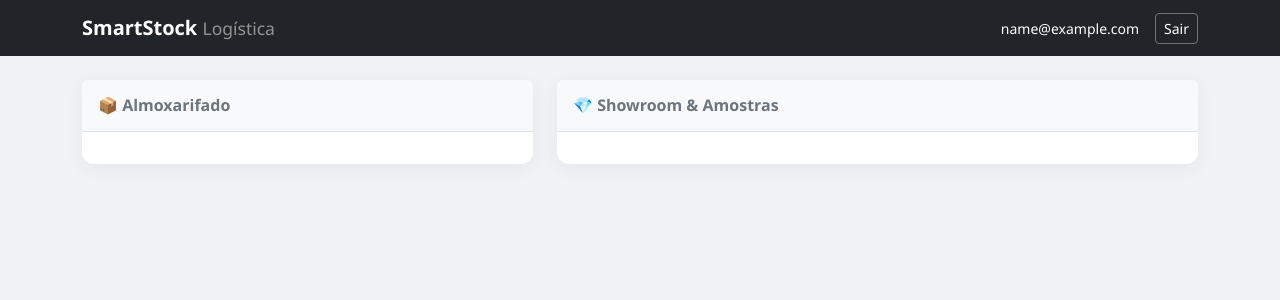
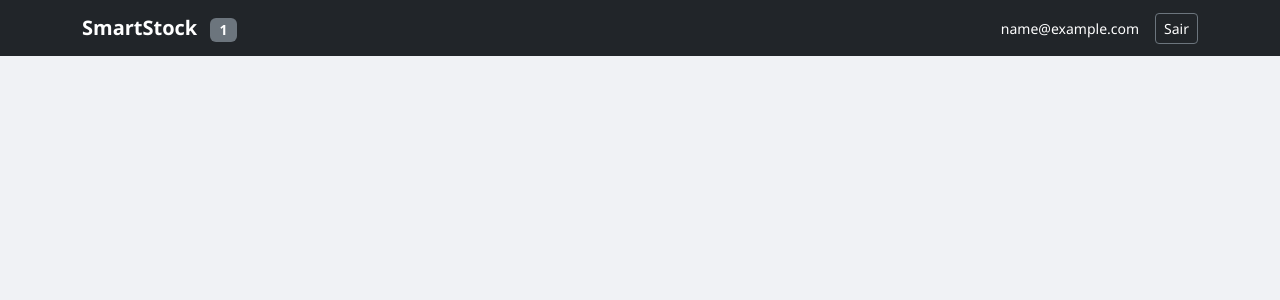
Before and after one commit to elo-estoque/elostock, a Flask app: page /dashboard in a window 1280 px wide. Shown: the top 300 px of the page. Run offline with Flask 3, Linux system fonts and the light colour scheme; the visitor is signed in with stand-in values (Sample User, id 1).

Commit message:
Update index.html

```diff
--- a/templates/index.html
+++ b/templates/index.html
@@ -10,8 +10,7 @@
         body { background-color: #f0f2f5; font-family: 'Segoe UI', system-ui, sans-serif; }
         .content-box { background: white; border-radius: 12px; box-shadow: 0 4px 20px rgba(0,0,0,0.05); padding: 2rem; }
         .card-item { transition: all 0.2s; border: none; border-bottom: 1px solid #eee; }
-        .card-item:last-child { border-bottom: none; }
-        .badge-status { font-size: 0.8em; padding: 0.4em 0.8em; }
+        .card-item:hover { background-color: #fcfcfc; }
     </style>
 </head>
 <body>
@@ -19,13 +18,13 @@
     {% if view_mode == 'login' %}
     <div class="container d-flex align-items-center justify-content-center" style="height: 100vh;">
         <div class="content-box text-center" style="width: 100%; max-width: 400px;">
-            <i class="bi bi-box-seam-fill text-primary mb-3" style="font-size: 3rem;"></i>
-            <h3 class="fw-bold mb-4">SmartStock</h3>
+            <i class="bi bi-shield-lock-fill text-primary mb-3" style="font-size: 3rem;"></i>
+            <h3 class="fw-bold mb-4">Acesso Restrito</h3>
             {% if erro %}<div class="alert alert-danger py-2 small">{{ erro }}</div>{% endif %}
             <form method="POST">
-                <input type="email" name="login_email" class="form-control mb-3" placeholder="E-mail" required>
+                <input type="email" name="login_email" class="form-control mb-3" placeholder="E-mail Corporativo" required>
                 <input type="password" name="login_password" class="form-control mb-4" placeholder="Senha" required>
-                <button type="submit" class="btn btn-primary w-100 py-2 fw-bold">ENTRAR</button>
+                <button type="submit" class="btn btn-primary w-100 py-2 fw-bold">ACESSAR SISTEMA</button>
             </form>
         </div>
     </div>
@@ -33,7 +32,10 @@
     {% elif view_mode == 'dashboard' %}
     <nav class="navbar navbar-dark bg-dark mb-4">
         <div class="container">
-            <span class="navbar-brand fw-bold">SmartStock <small class="fw-normal opacity-50">Logística</small></span>
+            <span class="navbar-brand fw-bold">
+                SmartStock
+                <span class="badge bg-secondary ms-2" style="font-size: 0.7em">{{ role }}</span>
+            </span>
             <div class="d-flex align-items-center gap-3">
                 <span class="text-white small d-none d-md-block">{{ user }}</span>
                 <a href="/logout" class="btn btn-outline-secondary btn-sm text-white">Sair</a>
@@ -42,11 +44,14 @@
     </nav>
 
     <div class="container">
-        <div class="row g-4">
-            <div class="col-lg-5">
+        <div class="row g-4 justify-content-center">
+
+            {% if produtos|length > 0 or role == 'ADMINISTRATOR' and amostras|length == 0 %}
+            <div class="{{ 'col-12' if amostras|length == 0 else 'col-lg-5' }}">
                 <div class="content-box p-0 h-100">
-                    <div class="p-3 border-bottom bg-light rounded-top">
+                    <div class="p-3 border-bottom bg-light rounded-top d-flex justify-content-between">
                         <h6 class="mb-0 fw-bold text-secondary">📦 Almoxarifado</h6>
+                        <span class="badge bg-secondary">{{ produtos|length }} itens</span>
                     </div>
                     <div class="p-3">
                         {% for p in produtos %}
@@ -55,22 +60,26 @@
                             <div>
                                 <div class="fw-bold">{{ p.nome }}</div>
                                 <small class="text-muted">{{ p.localizacao }}</small>
-                                {% if critico %}<span class="badge bg-danger ms-1">Baixo!</span>{% endif %}
                             </div>
                             <div class="text-end">
                                 <div class="h5 mb-0 fw-bold">{{ p.quantidade }}</div>
                                 <a href="/acao/produto/{{ p.id }}" class="btn btn-link btn-sm p-0 text-decoration-none">Retirar</a>
                             </div>
                         </div>
+                        {% else %}
+                            <div class="p-4 text-center text-muted">Acesso restrito ou sem produtos.</div>
                         {% endfor %}
                     </div>
                 </div>
             </div>
+            {% endif %}
 
-            <div class="col-lg-7">
+            {% if amostras|length > 0 or role == 'ADMINISTRATOR' and produtos|length == 0 %}
+            <div class="{{ 'col-12' if produtos|length == 0 else 'col-lg-7' }}">
                 <div class="content-box p-0 h-100">
-                    <div class="p-3 border-bottom bg-light rounded-top">
-                        <h6 class="mb-0 fw-bold text-secondary">💎 Showroom & Amostras</h6>
+                    <div class="p-3 border-bottom bg-light rounded-top d-flex justify-content-between">
+                        <h6 class="mb-0 fw-bold text-secondary">💎 Showroom & Logística</h6>
+                        <span class="badge bg-secondary">{{ amostras|length }} peças</span>
                     </div>
                     <div class="p-3">
                         {% for a in amostras %}
@@ -78,110 +87,87 @@
                             <div class="d-flex justify-content-between align-items-start mb-2">
                                 <div>
                                     <h6 class="mb-0 fw-bold">{{ a.nome }}</h6>
-                                    <small class="text-muted" style="font-size: 0.8rem;">PAT: {{ a.codigo_patrimonio or 'S/N' }}</small>
+                                    <small class="text-muted">PAT: {{ a.codigo_patrimonio or 'S/N' }}</small>
                                 </div>
                                 {% if a.status == 'DISPONIVEL' %}
-                                    <span class="badge bg-success bg-opacity-10 text-success border border-success badge-status">Disponível</span>
+                                    <span class="badge bg-success bg-opacity-10 text-success border border-success">Disponível</span>
                                 {% else %}
-                                    <span class="badge bg-warning bg-opacity-10 text-warning border border-warning text-dark badge-status">Em Rua</span>
+                                    <span class="badge bg-warning bg-opacity-10 text-warning border border-warning text-dark">Em Rua</span>
                                 {% endif %}
                             </div>
 
                             {% if a.status == 'DISPONIVEL' %}
-                                <div class="d-flex align-items-center text-muted small mt-2">
-                                    <i class="bi bi-geo-alt-fill me-1 text-success"></i>
-                                    <span>Local Físico: <strong>{{ a.local_fisico or 'Não definido' }}</strong></span>
-                                </div>
+                                <div class="small text-muted mt-2"><i class="bi bi-geo-alt-fill me-1"></i> Local: {{ a.local_fisico or 'Não definido' }}</div>
                             {% else %}
                                 <div class="bg-light p-2 rounded mt-2 border">
                                     <div class="d-flex justify-content-between small mb-1">
                                         <span><strong>Resp:</strong> {{ a.vendedor_responsavel }}</span>
                                         <span class="text-danger fw-bold">Volta: {{ a.data_prevista_retorno.strftime('%d/%m') if a.data_prevista_retorno else '?' }}</span>
                                     </div>
-                                    <div class="small text-muted border-top pt-1 mt-1">
-                                        <i class="bi bi-truck me-1"></i> Enviado para: <strong>{{ a.cliente_destino or 'Cliente ñ inf.' }}</strong><br>
-                                        <span class="ms-3">{{ a.logradouro or 'Sem endereço cadastrado' }}</span>
+                                    <div class="small text-muted pt-1">
+                                        <i class="bi bi-truck me-1"></i> Destino: <strong>{{ a.cliente_destino or 'Não inf.' }}</strong>
                                     </div>
                                 </div>
                             {% endif %}
 
                             <a href="/acao/amostra/{{ a.id }}" class="btn btn-outline-dark btn-sm w-100 mt-2 rounded-pill">Gerenciar</a>
                         </div>
+                        {% else %}
+                            <div class="p-4 text-center text-muted">Acesso restrito ou sem amostras.</div>
                         {% endfor %}
                     </div>
                 </div>
             </div>
+            {% endif %}
+
         </div>
     </div>
 
     {% elif view_mode == 'acao' %}
     <div class="container d-flex align-items-center justify-content-center" style="min-height: 100vh;">
         <div class="content-box shadow-lg" style="width: 100%; max-width: 500px;">
-
             {% if msg %}
                 <div class="text-center">
                     <div class="text-success mb-3"><i class="bi bi-check-circle-fill fs-1"></i></div>
-                    <h4>Atualizado!</h4>
+                    <h4>Sucesso!</h4>
                     <p class="text-muted">{{ msg }}</p>
                     <a href="/dashboard" class="btn btn-dark w-100">Voltar</a>
                 </div>
             {% else %}
-
                 <h5 class="text-secondary small text-uppercase mb-1">Gerenciando</h5>
                 <h2 class="fw-bold mb-4">{{ item.nome }}</h2>
-
                 <form method="POST">
                     {% if tipo == 'produto' %}
                         <div class="text-center mb-4">
                             <span class="display-5 fw-bold text-primary">{{ item.quantidade }}</span>
                             <span class="text-muted d-block">em estoque</span>
                         </div>
-                        <label class="fw-bold">Quantidade a retirar</label>
+                        <label class="fw-bold">Qtd Retirada</label>
                         <input type="number" name="qtd" class="form-control mb-3" value="1" min="1" max="{{ item.quantidade }}">
                         <button type="submit" class="btn btn-primary w-100 py-2">Confirmar</button>
-
                     {% else %}
                         {% if item.status == 'DISPONIVEL' %}
-                            <div class="alert alert-info small mb-3">
-                                <i class="bi bi-info-circle me-1"></i> Item está em: <strong>{{ item.local_fisico or 'Local não definido' }}</strong>
+                            <div class="mb-3">
+                                <label class="form-label small text-muted">Cliente Destino</label>
+                                <input type="text" name="cliente_destino" class="form-control" required>
                             </div>
-
-                            <h6 class="fw-bold border-bottom pb-2 mb-3">Dados de Envio</h6>
-
                             <div class="mb-3">
-                                <label class="form-label small text-muted">Cliente / Destinatário</label>
-                                <input type="text" name="cliente_destino" class="form-control" required placeholder="Ex: Agência XYZ">
+                                <label class="form-label small text-muted">Endereço de Envio</label>
+                                <textarea name="logradouro" class="form-control" rows="2" required></textarea>
                             </div>
-
-                            <div class="mb-3">
-                                <label class="form-label small text-muted">Endereço de Envio (Logradouro)</label>
-                                <textarea name="logradouro" class="form-control" rows="2" required placeholder="Rua, Número, Cidade..."></textarea>
-                            </div>
-
-                            <div class="mb-4">
-                                <label class="form-label small text-muted">Dias de Empréstimo</label>
+                             <div class="mb-4">
+                                <label class="form-label small text-muted">Prazo</label>
                                 <select name="dias_prazo" class="form-select">
-                                    <option value="3">3 dias (Rápido)</option>
-                                    <option value="7" selected>7 dias (Padrão)</option>
-                                    <option value="15">15 dias (Longo)</option>
+                                    <option value="7">7 dias</option>
+                                    <option value="15">15 dias</option>
                                 </select>
                             </div>
-
                             <input type="hidden" name="acao_amostra" value="retirar">
-                            <button type="submit" class="btn btn-warning w-100 fw-bold py-2">
-                                <i class="bi bi-truck me-2"></i>Registrar Saída
-                            </button>
+                            <button type="submit" class="btn btn-warning w-100 fw-bold py-2">Registrar Saída</button>
                         {% else %}
-                            <div class="text-center p-3 bg-light rounded mb-3">
-                                <p class="mb-1 text-muted small">Está com</p>
-                                <h5 class="fw-bold">{{ item.vendedor_responsavel }}</h5>
-                                <p class="mb-0 small text-danger">Desde: {{ item.data_saida.strftime('%d/%m') if item.data_saida else '-' }}</p>
-                            </div>
-
+                            <div class="alert alert-warning text-center">Responsável: {{ item.vendedor_responsavel }}</div>
                             <input type="hidden" name="acao_amostra" value="devolver">
-                            <button type="submit" class="btn btn-success w-100 fw-bold py-2">
-                                <i class="bi bi-box-arrow-in-down me-2"></i>Confirmar Devolução
-                            </button>
+                            <button type="submit" class="btn btn-success w-100 fw-bold py-2">Registrar Devolução</button>
                         {% endif %}
                     {% endif %}
                 </form>
```
